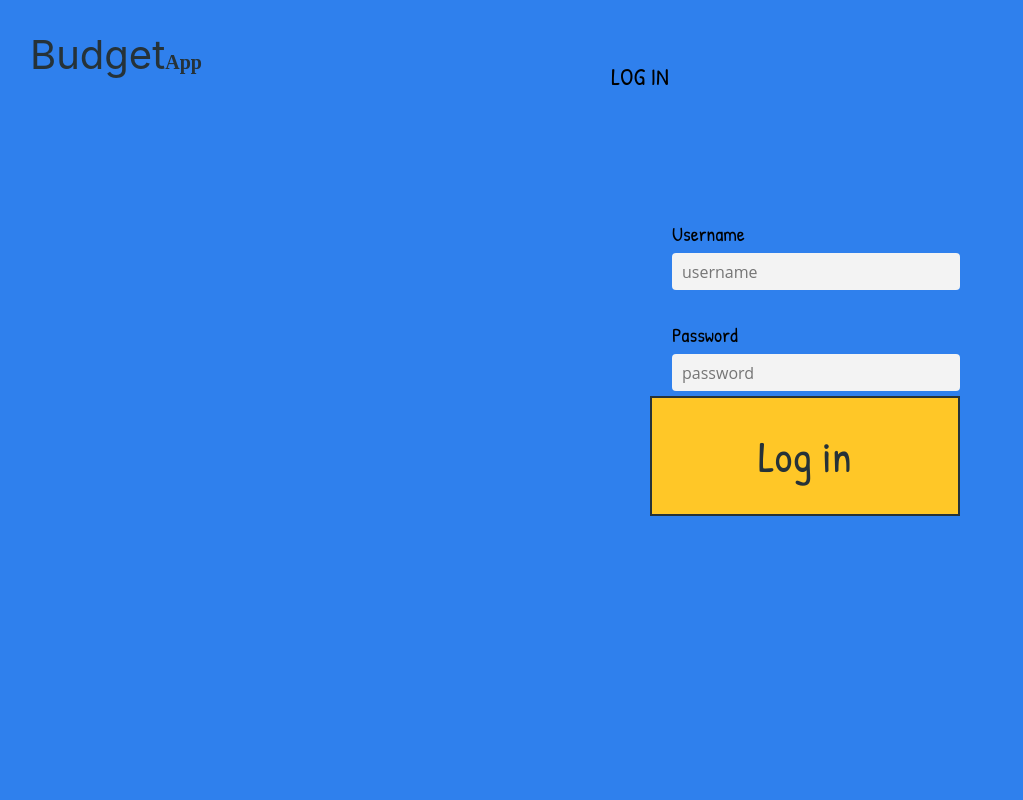
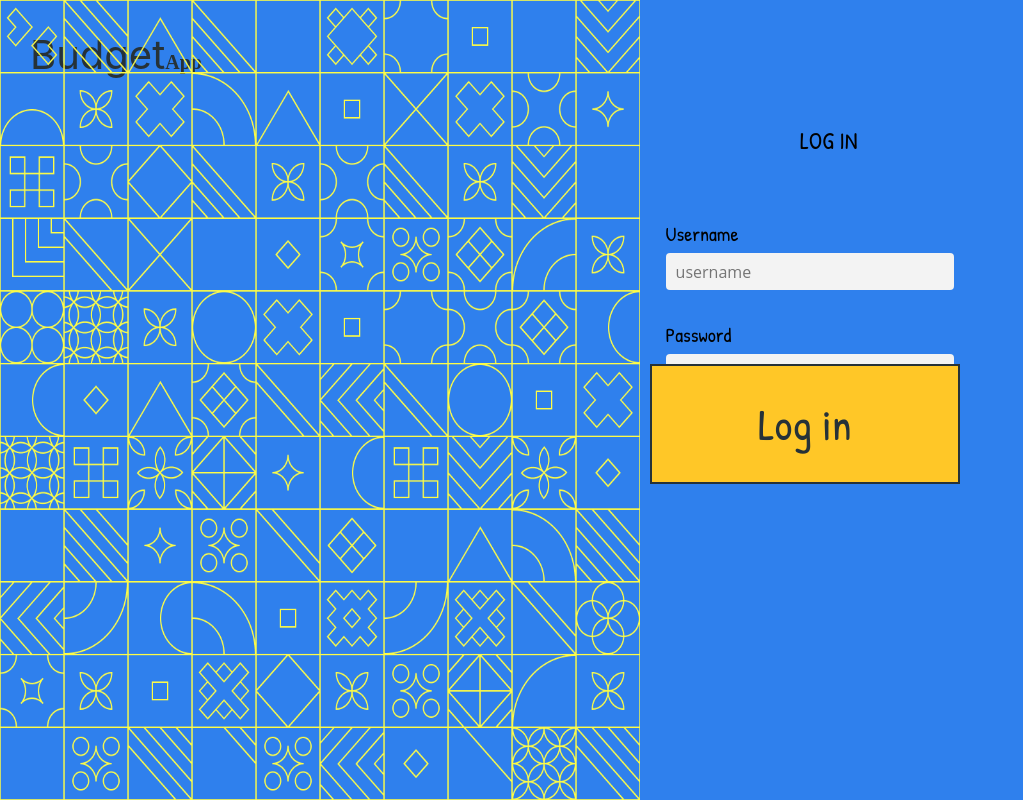
Before and after one commit to irinagetman1973/CS203-Budget-App, a React (Create React App) app: page /log-in in a window 1280 px wide. Shown: the whole page, without its empty margins (0-1023 px from the left). Built offline with nearby package versions, Linux system fonts and the light colour scheme.

Commit message:
Side images added for Login and SignUp

```diff
--- a/src/components/Login.js
+++ b/src/components/Login.js
@@ -1,10 +1,12 @@
-import React from "react";
-import { Navbar } from "./Navbar";
+import React from 'react';
+import { Navbar } from './Navbar';
 import './Buttons.css';
 
 export const Login = () =>{
     return (
          <>
+
+         <div className="image"></div>
             <Navbar></Navbar>
 
                 <div className="base-container">
@@ -27,7 +29,10 @@ export const Login = () =>{
                             </button>
                         </div>
                     </div>
+
                     </div>
+
+
         </>
      )
 }
--- a/src/components/SignUp.js
+++ b/src/components/SignUp.js
@@ -1,10 +1,12 @@
-import React from "react";
-import { Navbar } from "./Navbar";
+import React from 'react';
+import { Navbar } from './Navbar';
 import './Buttons.css';
 
 export const SignUp = () =>{
     return (
         <>
+
+        <div className="image"></div>
          <Navbar></Navbar>
 
         <div className="base-container">
--- a/src/components/Style.css
+++ b/src/components/Style.css
@@ -5,9 +5,28 @@
   align-items: center;
 }
 
+.image {
+  background-image: url(../../public/images/tiles_yellow.png);
+  width: 50%;
+  height: 100%;
+  display: block;
+  position: fixed;
+  margin-left: auto;
+  margin-right: auto;
+  align-items: stretch;
+  align-content: stretch;
+  background-size: 100% 100%;
+  background-position: center;
+  background-repeat: no-repeat;
+  background-attachment: fixed;
+}
+
 .header {
-    font-size: 24px;
-    font-family: 'Patrick Hand', cursive, sans-serif;
+  font-size: 24px;
+  font-family: 'Patrick Hand', cursive, sans-serif;
+  position: absolute;
+  right: 33%;
+  padding-top: 5%;
 }
 
 .content {
@@ -19,7 +38,7 @@
 
 .form1 {
   position: absolute;
-  right: 25%;
+  right: 25.5%;
   padding-top: 10%;
   padding-left: 75%;
   margin-top: 2em;
```
Lines whose indentation alone changed are shown as unchanged.
